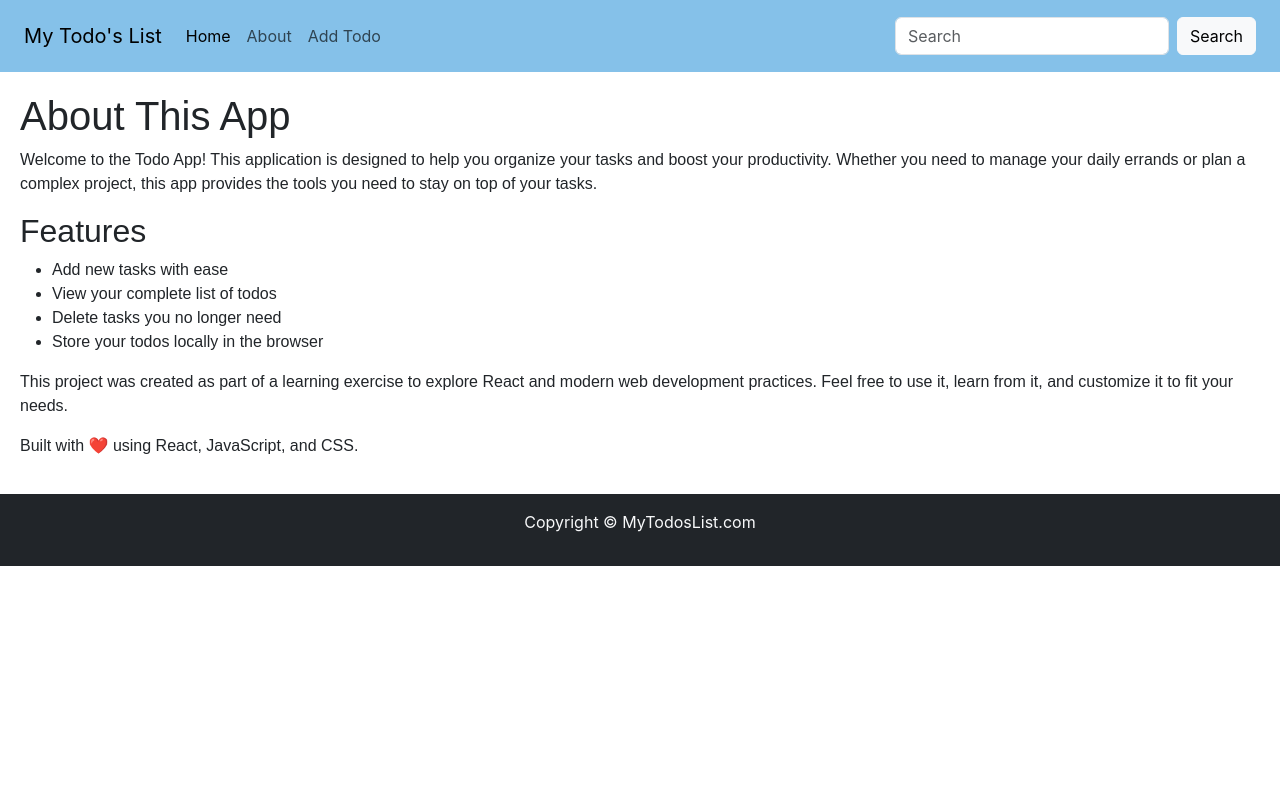
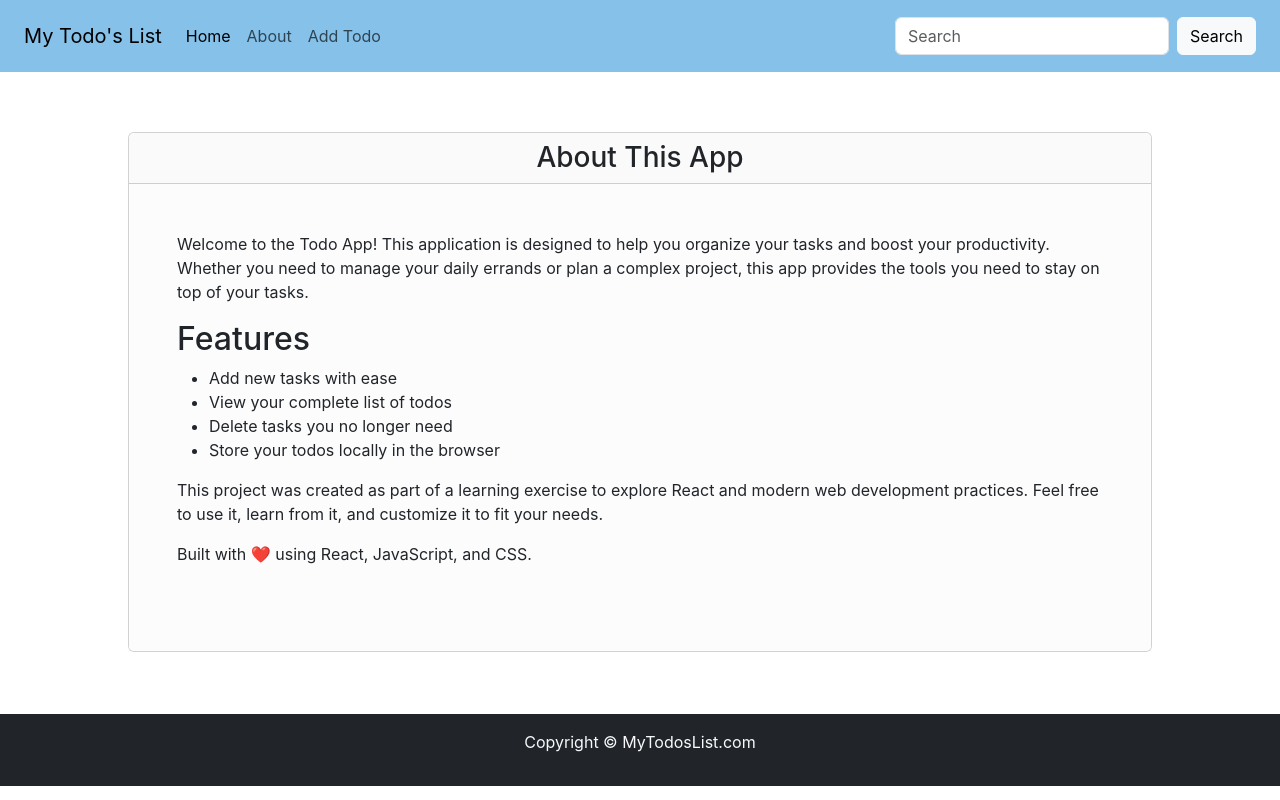
Before and after one commit to Szkrishna/React-Learning-with-Project, a React (Create React App) app in the folder todos-list/: page /about in a window 1280 px wide. Built offline with nearby package versions, Linux system fonts and the light colour scheme.

Commit message:
styling about component and changing some css in addTodo component

```diff
--- a/todos-list/src/MyComponents/About.jsx
+++ b/todos-list/src/MyComponents/About.jsx
@@ -1,9 +1,35 @@
 import React from 'react';
 
 export const About = () => {
+    let myStyle = {
+        minHeight: "80vh",
+        maxHeight: "80vh",
+        overflowY: "auto",
+        display: "flex",
+        alignItems: "center",
+        justifyContent: "center",
+        marginBottom: "2px"
+    }
+
+    let cardStyle = {
+        minWidth: "80vw",
+        maxWidth: "80vw",
+        minHeight: "65vh",
+        maxHeight: "65vh",
+        overflowY: "auto"
+    }
+
+    let cardHeaderStyle = {
+        position: "sticky",
+        top: "0",
+        zIndex: "100",
+        backgroundColor: "#fafafa"
+    }
     return (
-    <div style={{ padding: "20px", fontFamily: "Arial, sans-serif" }}>
-      <h1>About This App</h1>
+        <div className="container text-center" style={myStyle}>
+            <div className="card" style={cardStyle}>
+                <h3 className="card-header text-center" style={cardHeaderStyle}>About This App</h3>
+                <div className='card-body text-start p-5 bg-light-subtle'>
                     <p>
                         Welcome to the Todo App! This application is designed to help you organize your tasks and boost your productivity.
                         Whether you need to manage your daily errands or plan a complex project, this app provides the tools you need to stay on top of your tasks.
@@ -23,5 +49,7 @@ export const About = () => {
                         Built with ❤️ using React, JavaScript, and CSS.
                     </p>
                 </div>
+            </div>
+        </div>
     );
 };
--- a/todos-list/src/MyComponents/AddTodo.jsx
+++ b/todos-list/src/MyComponents/AddTodo.jsx
@@ -34,19 +34,19 @@ export const AddTodo = ({ addTodo }) => {
     return (
         <div className="container text-center" style={myStyle}>
             <div className="card" style={cardStyle}>
-                <h3 className="card-header text-center">Add a Todo</h3>
+                <h3 className="card-header text-center">Add Todo</h3>
                 <div className="card-body p-4">
                     <form onSubmit={submit}>
-                        <div className="mb-3">
-                            <label htmlFor="title" className="form-label">Todo Title</label>
+                        <div className="mb-3 text-start">
+                            <label htmlFor="title" className="form-label fw-bold">Todo Title</label>
                             <input type="text" value={title} onChange={(e) => setTitle(e.target.value)} className="form-control" id="title" aria-describedby="emailHelp" />
 
                         </div>
-                        <div className="mb-3">
-                            <label htmlFor="desc" className="form-label">Todo Description</label>
+                        <div className="mb-4 text-start">
+                            <label htmlFor="desc" className="form-label fw-bold">Todo Description</label>
                             <input type="text" value={desc} onChange={(e) => setDesc(e.target.value)} className="form-control" id="desc" />
                         </div>
-                        <button type="submit" className="btn btn-success">Add Todo</button>
+                        <button type="submit" className="btn btn-success text-center">Add Todo</button>
                     </form>
                 </div>
             </div>
```
Lines whose indentation alone changed are shown as unchanged.
